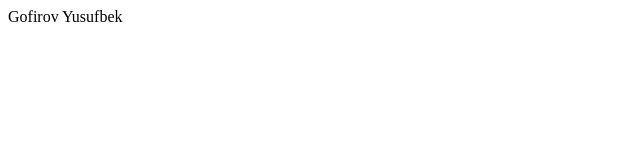
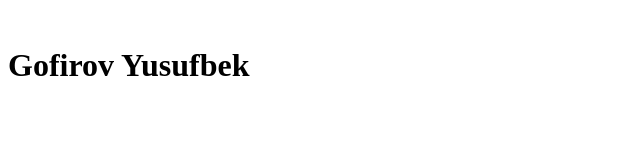
Before and after one commit to jdu214502/javascript_homework, a plain HTML site: page 01/index.html in a window 1280 px wide. Shown: the whole page, without its empty margins (0-640 px from the left). Drawn offline with Linux system fonts and the light colour scheme.

Commit message:
html,ccs.

```diff
--- a/01/index.html
+++ b/01/index.html
@@ -5,8 +5,9 @@
     <meta http-equiv="X-UA-Compatible" content="IE=edge">
     <meta name="viewport" content="width=device-width, initial-scale=1.0">
     <title>Document</title>
+    <img src="https://avatars.mds.yandex.net/get-mpic/5257660/img_id9165234920321255612.jpeg/orig" alt="">
 </head>
 <body>
-    Gofirov Yusufbek
+    <h1>Gofirov Yusufbek</h1>
 </body>
 </html>
```
